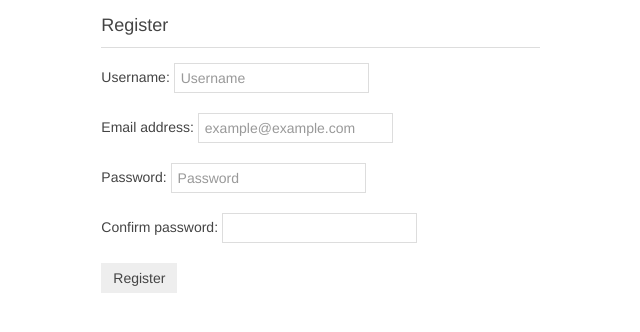
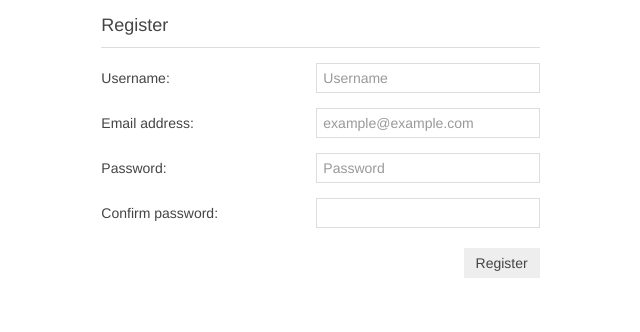
Before and after one commit to tjcsl/wedge, a Flask app: page /register/ in a window 1280 px wide. Shown: the part 40-372 px from the top of the page, without its empty margins (302-942 px from the left). Run offline with Flask 2, Linux system fonts and the light colour scheme; some libraries are stand-ins or nearby versions.

Commit message:
Login/register form prettiness

```diff
--- a/web/templates/auth/register.html
+++ b/web/templates/auth/register.html
@@ -8,16 +8,35 @@
 		<div class="uk-width-1-3 uk-container-center">
 			<div class="uk-panel">
 				<div class="uk-panel uk-panel-header"><h2 class="uk-panel-title">Register</h2></div>
-				<form class="uk-form" action="{{ url_for('register') }}" method="POST">
-					<label for="username">Username: </label>
-					<input type="text" id="username" name="username" placeholder="Username"><br /><br />
-					<label for="email">Email address: </label>
-					<input type="text" id="email" name="email" placeholder="example@example.com"><br /><br />
-					<label for="password">Password: </label>
-					<input type="password" id="password" name="password" placeholder="Password"><br /><br />
-					<label for="password2">Confirm password: </label>
-					<input type="password" id="password2" name="password2" placeholder=""><br /><br />
-					<button class="uk-button" value="submit">Register</button>
+				<form class="uk-form uk-form-horizontal" action="{{ url_for('register') }}" method="POST">
+					<div class="uk-form-row">
+						<label class="uk-form-label" for="username">Username: </label>
+						<div class="uk-form-controls ">
+							<input class="uk-width-1-1" type="text" id="username" name="username" placeholder="Username">
+						</div>
+					</div>
+					<div class="uk-form-row">
+						<label class="uk-form-label" for="email">Email address: </label>
+						<div class="uk-form-controls ">
+							<input class="uk-width-1-1" type="text" id="email" name="email" placeholder="example@example.com">
+						</div>
+					</div>
+					<div class="uk-form-row">
+						<label class="uk-form-label" for="password">Password: </label>
+						<div class="uk-form-controls ">
+							<input class="uk-width-1-1" type="password" id="password" name="password" placeholder="Password">
+						</div>
+					</div>
+					<div class="uk-form-row">
+						<label class="uk-form-label" for="password2">Confirm password: </label>
+						<div class="uk-form-controls ">
+							<input class="uk-width-1-1" type="password" id="password2" name="password2" placeholder="">
+						</div>
+					</div>
+					<br />
+					<div class="uk-align-right">
+						<button class="uk-button" value="submit">Register</button>
+					</div>
 				</form>
 			</div>
 		</div>
```
Also changed, not shown: web/templates/auth/login.html (+21 -7 lines).
